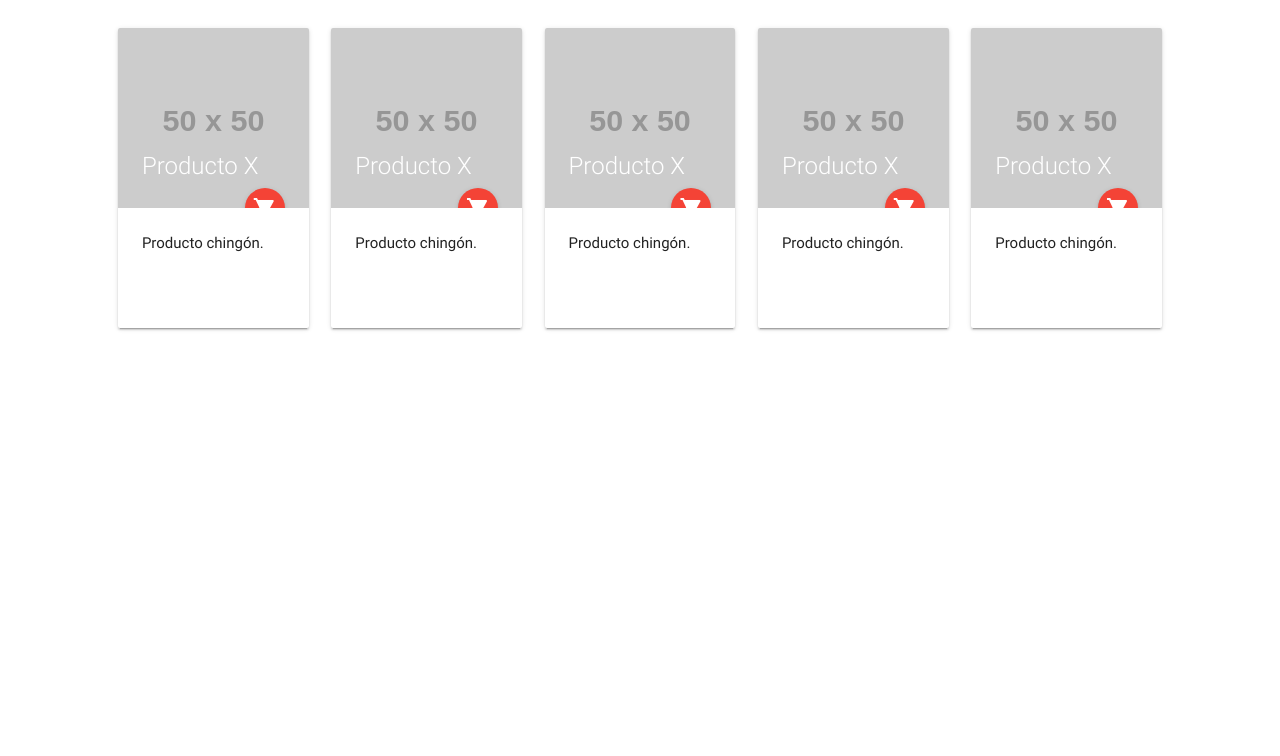
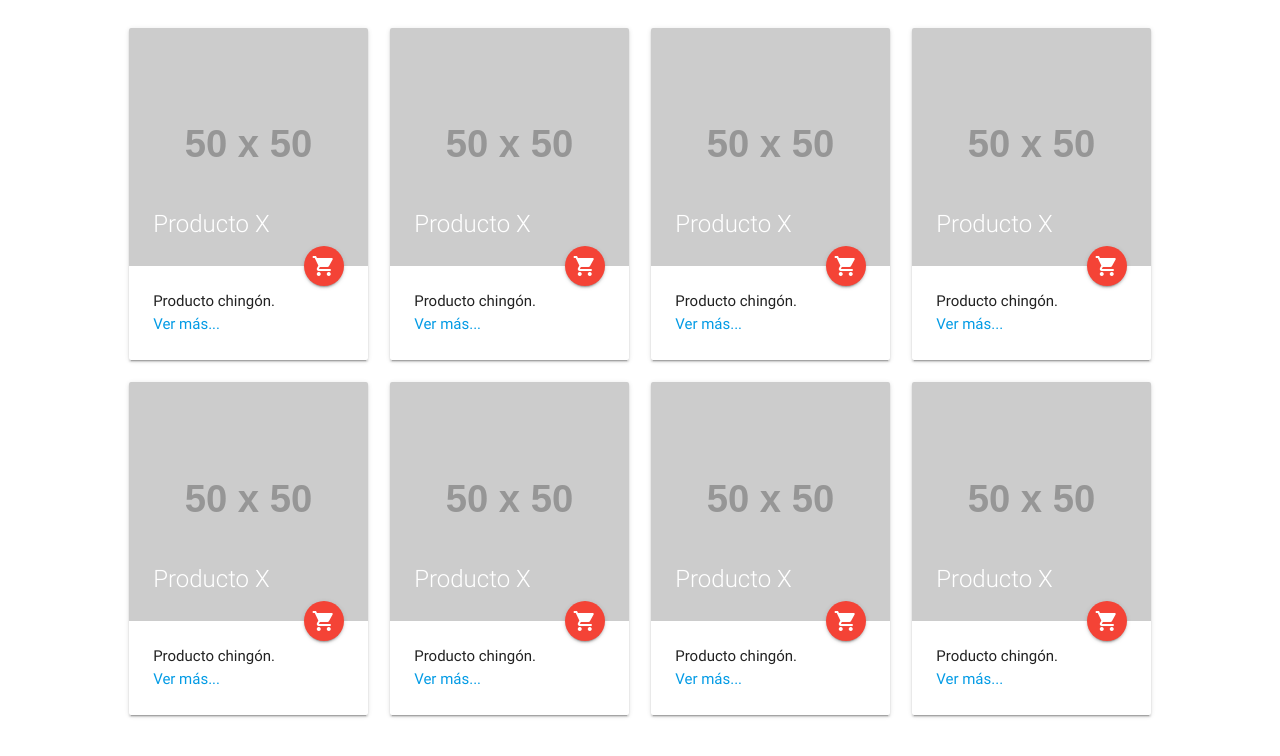
Before and after one commit to Agalleth/E-commerce, a plain HTML site: page index.html in a window 1280 px wide. Shown: the part 504-1260 px from the top of the page. Before the commit the page ends 887 px from the top, so only its background shows below. Drawn offline with nearby package versions, Linux system fonts and the light colour scheme; files that its build step writes are made by us from their sources; placeholder pictures from the web are drawn by us.

Commit message:
Actualización de cambios

```diff
--- a/index.html
+++ b/index.html
@@ -161,11 +161,23 @@
     </div>
     <!-- Barra lateral -->
 
+
+    <!-- Modal Structure Shopping-->
+    <div id="modal3" class="modal">
+      <div class="modal-content">
+        <h4>Modal Header</h4>
+        <p>A bunch of text</p>
+      </div>
+      <div class="modal-footer">
+        <a href="#!" class="modal-action modal-close waves-effect waves-green btn-flat">Agree</a>
+      </div>
+    </div>
 <!-- Contenedor de productos -->
     <div class="row" id="products">
       <div class="row">
-        <div class="col s12 m2 offset-m1">
-          <div class="card small">
+        <div class="col m10 offset-m1">
+          <div class="col s12 m3">
+            <div class="card">
               <div class="card-image">
                 <img src="https://dummyimage.com/50x50.jpg">
                 <span class="card-title">Producto X</span>
@@ -173,11 +185,12 @@
               </div>
               <div class="card-content">
                 <p>Producto chingón.</p>
+                 <p><a class="waves-effect waves-light modal-trigger" href="#modal3">Ver más...</a></p>
               </div>
             </div>
           </div>
-        <div class="col s12 m2">
-          <div class="card small">
+          <div class="col s12 m3">
+            <div class="card">
               <div class="card-image">
                 <img src="https://dummyimage.com/50x50.jpg">
                 <span class="card-title">Producto X</span>
@@ -185,11 +198,12 @@
               </div>
               <div class="card-content">
                 <p>Producto chingón.</p>
+                 <p><a class="waves-effect waves-light modal-trigger" href="#modal3">Ver más...</a></p>
               </div>
             </div>
           </div>
-        <div class="col s12 m2">
-          <div class="card small">
+          <div class="col s12 m3">
+            <div class="card">
               <div class="card-image">
                 <img src="https://dummyimage.com/50x50.jpg">
                 <span class="card-title">Producto X</span>
@@ -197,11 +211,12 @@
               </div>
               <div class="card-content">
                 <p>Producto chingón.</p>
+                 <p><a class="waves-effect waves-light modal-trigger" href="#modal3">Ver más...</a></p>
               </div>
             </div>
           </div>
-        <div class="col s12 m2">
-          <div class="card small">
+          <div class="col s12 m3">
+            <div class="card">
               <div class="card-image">
                 <img src="https://dummyimage.com/50x50.jpg">
                 <span class="card-title">Producto X</span>
@@ -209,11 +224,15 @@
               </div>
               <div class="card-content">
                 <p>Producto chingón.</p>
+                 <p><a class="waves-effect waves-light modal-trigger" href="#modal3">Ver más...</a></p>
               </div>
             </div>
           </div>
-        <div class="col s12 m2">
-          <div class="card small">
+      </div>
+      <div class="row">
+        <div class="col m10 offset-m1">
+          <div class="col s12 m3">
+            <div class="card">
               <div class="card-image">
                 <img src="https://dummyimage.com/50x50.jpg">
                 <span class="card-title">Producto X</span>
@@ -221,18 +240,50 @@
               </div>
               <div class="card-content">
                 <p>Producto chingón.</p>
+                 <p><a class="waves-effect waves-light modal-trigger" href="#modal3">Ver más...</a></p>
+              </div>
+            </div>
+          </div>
+          <div class="col s12 m3">
+            <div class="card">
+              <div class="card-image">
+                <img src="https://dummyimage.com/50x50.jpg">
+                <span class="card-title">Producto X</span>
+                <a class="btn-floating halfway-fab waves-effect waves-light red"><i class="material-icons right">shopping_cart</i></a>
+              </div>
+              <div class="card-content">
+                <p>Producto chingón.</p>
+                 <p><a class="waves-effect waves-light modal-trigger" href="#modal3">Ver más...</a></p>
+              </div>
+            </div>
+          </div>
+          <div class="col s12 m3">
+            <div class="card">
+              <div class="card-image">
+                <img src="https://dummyimage.com/50x50.jpg">
+                <span class="card-title">Producto X</span>
+                <a class="btn-floating halfway-fab waves-effect waves-light red"><i class="material-icons right">shopping_cart</i></a>
+              </div>
+              <div class="card-content">
+                <p>Producto chingón.</p>
+                 <p><a class="waves-effect waves-light modal-trigger" href="#modal3">Ver más...</a></p>
+              </div>
+            </div>
+          </div>
+          <div class="col s12 m3">
+            <div class="card">
+              <div class="card-image">
+                <img src="https://dummyimage.com/50x50.jpg">
+                <span class="card-title">Producto X</span>
+                <a class="btn-floating halfway-fab waves-effect waves-light red"><i class="material-icons right">shopping_cart</i></a>
+              </div>
+              <div class="card-content">
+                <p>Producto chingón.</p>
+                 <p><a class="waves-effect waves-light modal-trigger" href="#modal3">Ver más...</a></p>
               </div>
             </div>
           </div>
       </div>
-
-
-
-
-
-
-
-
 
 
 
--- a/js/app.js
+++ b/js/app.js
@@ -3,5 +3,6 @@ $(document).ready(function(){
      $(".dropdown-button").dropdown();
      $('#modal1').modal();
      $('#modal2').modal();
+     $('#modal3').modal();
 
    });
```
Lines whose indentation alone changed are shown as unchanged.
